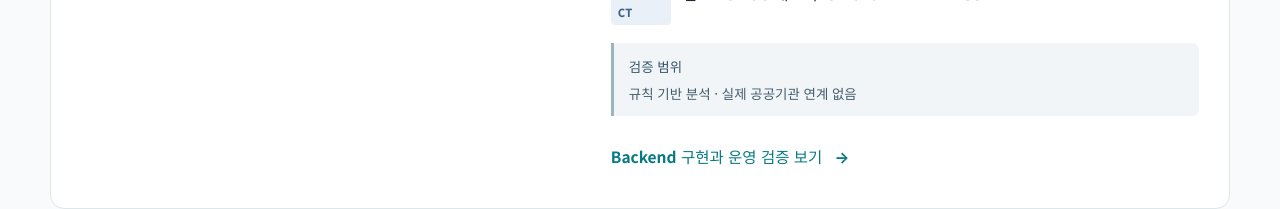
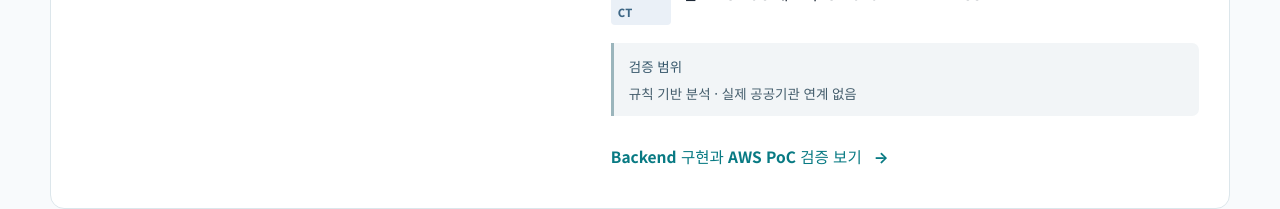
Before and after one commit to wkfkeha784-pixel/cloud-infra-portfolio, a React (Vite) app: page / in a window 1280 px wide. Shown: the part 2380-2589 px from the top of the page. Built offline with nearby package versions, Linux system fonts and the light colour scheme.

Commit message:
fix: align OneReport PoC browser QA and record v0.5 audit

```diff
--- a/src/data/projects.ts
+++ b/src/data/projects.ts
@@ -321,7 +321,7 @@ export const projects: Project[] = [
         { scope: 'PROJECT', text: '팀 AWS PoC 배포 후 Smoke · FINAL: PASS' },
       ],
       note: '규칙 기반 분석 · 실제 공공기관 연계 없음',
-      linkLabel: 'Backend 구현과 운영 검증 보기',
+      linkLabel: 'Backend 구현과 AWS PoC 검증 보기',
     },
     architecture: ['Report', 'Rule-based Analysis', 'Routing', 'Incident', 'Agency Status', 'Timeline'],
     architectureNote: '규칙 기반 분석 · 실제 공공기관 시스템 연계 없음',
```
Also changed, not shown: 4 other files (tests, documents, lock files or other folders).
